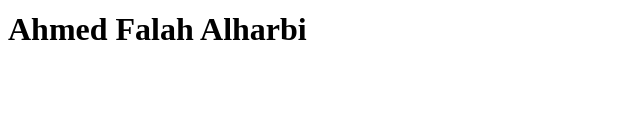
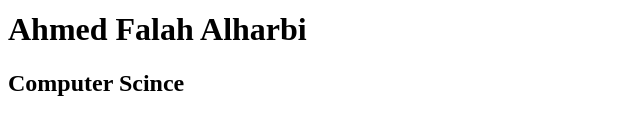
Before and after one commit to AhmedFalahALharbi/Day3Lab2, a plain HTML site: page index.html in a window 1280 px wide. Shown: the part 138-272 px from the top of the page, without its empty margins (0-640 px from the left). Drawn offline with Linux system fonts and the light colour scheme.

Commit message:
Add Personal Major

```diff
--- a/index.html
+++ b/index.html
@@ -7,5 +7,6 @@
 <body>
     <img src="MyPic.jpg" alt="My Picture" width="120" height="120">
     <h1>Ahmed Falah Alharbi</h1>
+    <h2>Computer Scince</h2>
 </body>
 </html>
```
